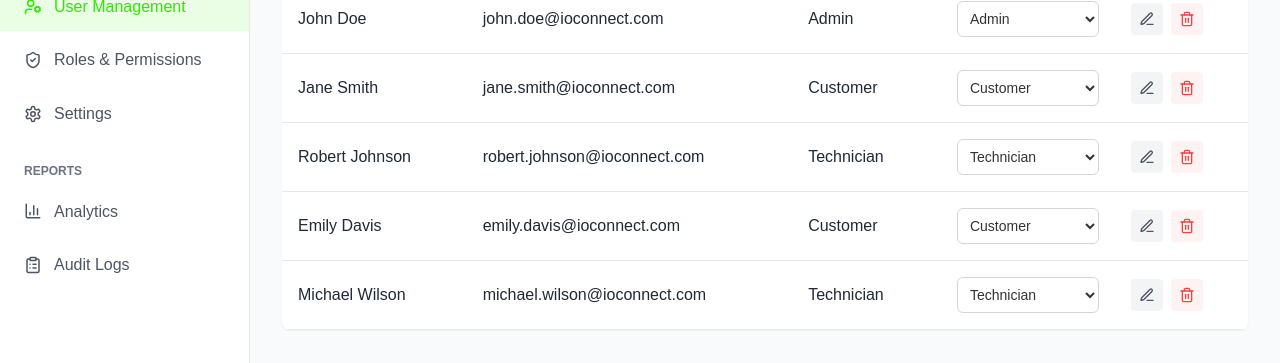
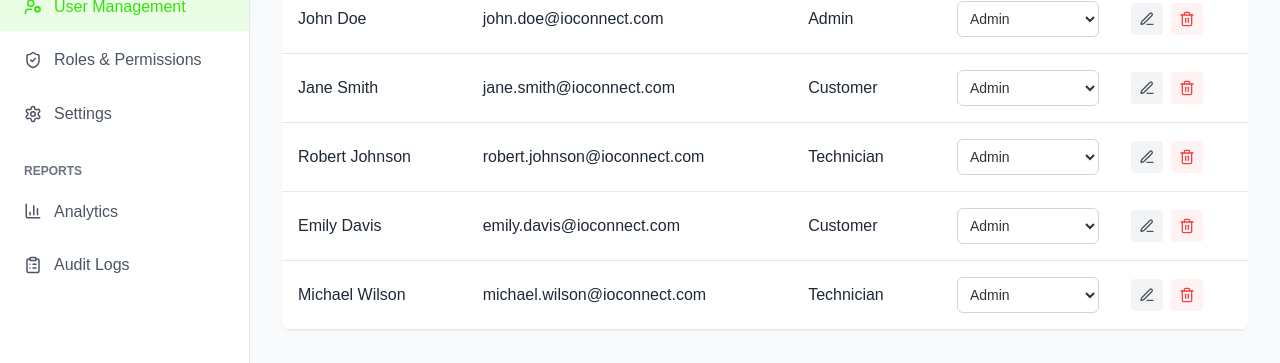
Before and after one commit to pawekz/SERV-IT-MANAGER, a React (Vite) app in the folder frontend/: page /usermanagement in a window 1280 px wide. Shown: the part 344-707 px from the top of the page. Built offline with nearby package versions, Linux system fonts and the light colour scheme.

Commit message:
UserManagement: Comment out the user role option in the dropdown for clarity

```diff
--- a/frontend/src/pages/UserManagementPage/UserManagement.jsx
+++ b/frontend/src/pages/UserManagementPage/UserManagement.jsx
@@ -256,7 +256,7 @@ const UserManagement = () => {
                                             <td className="p-4 border-b border-gray-200 text-gray-800">{user.role}</td>
                                             <td className="p-4 border-b border-gray-200">
                                                 <select className="w-full py-2 px-2 border border-gray-300 rounded-md bg-white text-sm focus:outline-none focus:border-[#33e407] focus:ring-2 focus:ring-[rgba(51,228,7,0.1)]">
-                                                    <option>{user.role}</option>
+                                                    {/*<option>{user.role}</option>*/}
                                                     <option>Admin</option>
                                                     <option>Customer</option>
                                                     <option>Technician</option>
```
